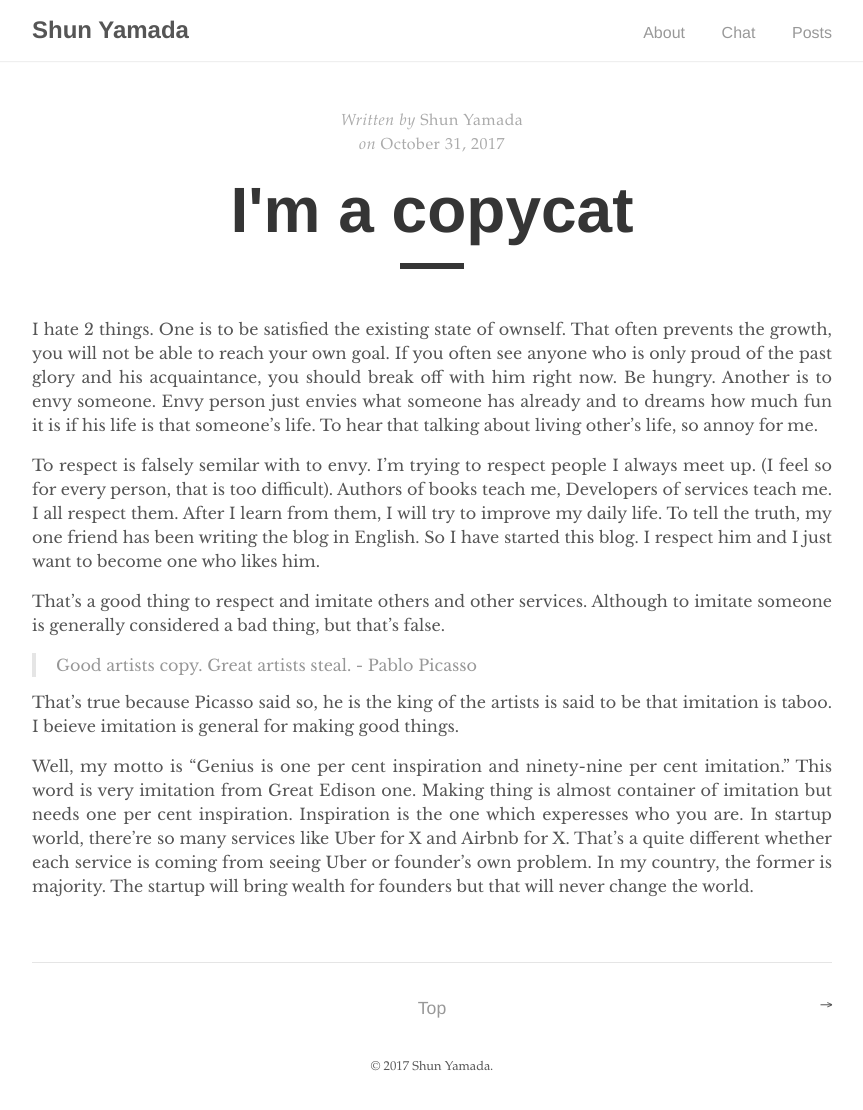
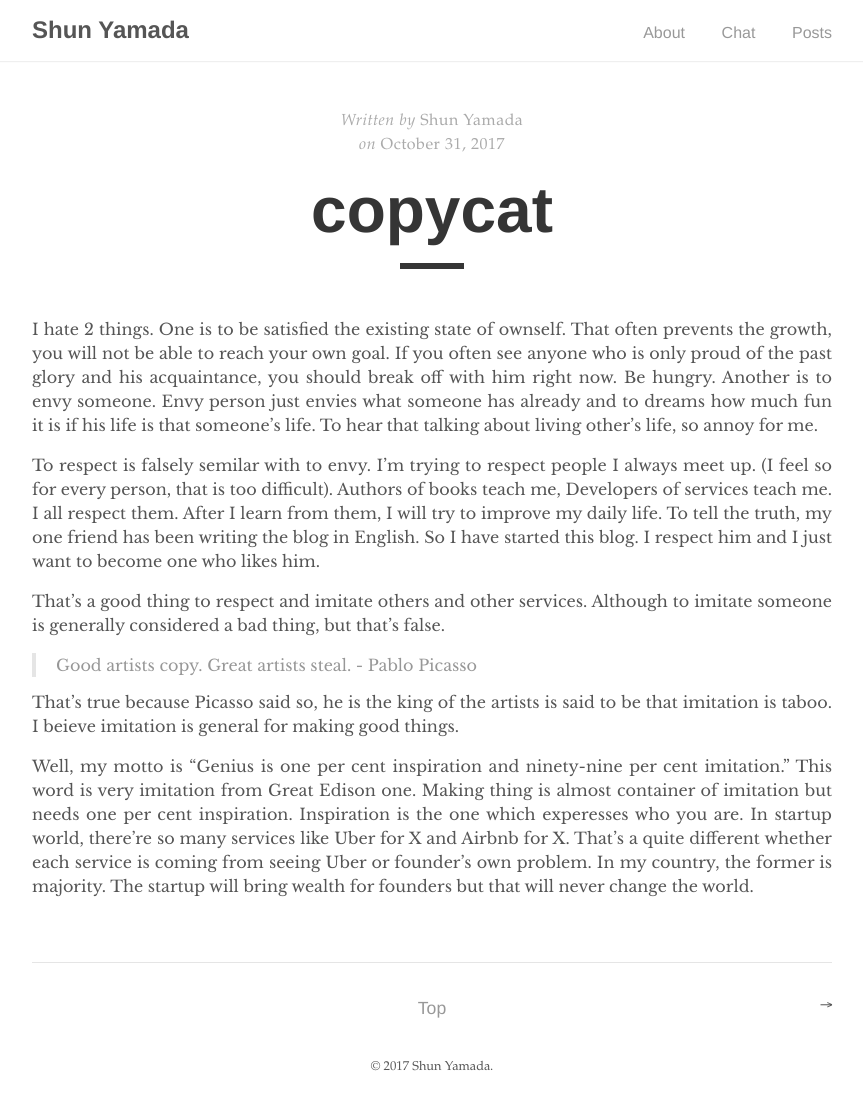
Before and after one commit to shyamady/shunyamada.github.io, a Jekyll site: the page built from _posts/2017-10-31-copycat.md, in a window 1280 px wide. Shown: the whole page, without its empty margins (208-1071 px from the left). Built offline with Jekyll 4.4.1, drawn with Linux system fonts in a browser that asks for light colours.

```diff
--- a/_posts/2017-10-31-copycat.md
+++ b/_posts/2017-10-31-copycat.md
@@ -1,6 +1,6 @@
 ---
 layout: post
-title:  "I'm a copycat"
+title:  "copycat"
 author: "Shun Yamada"
 ---
 
```
